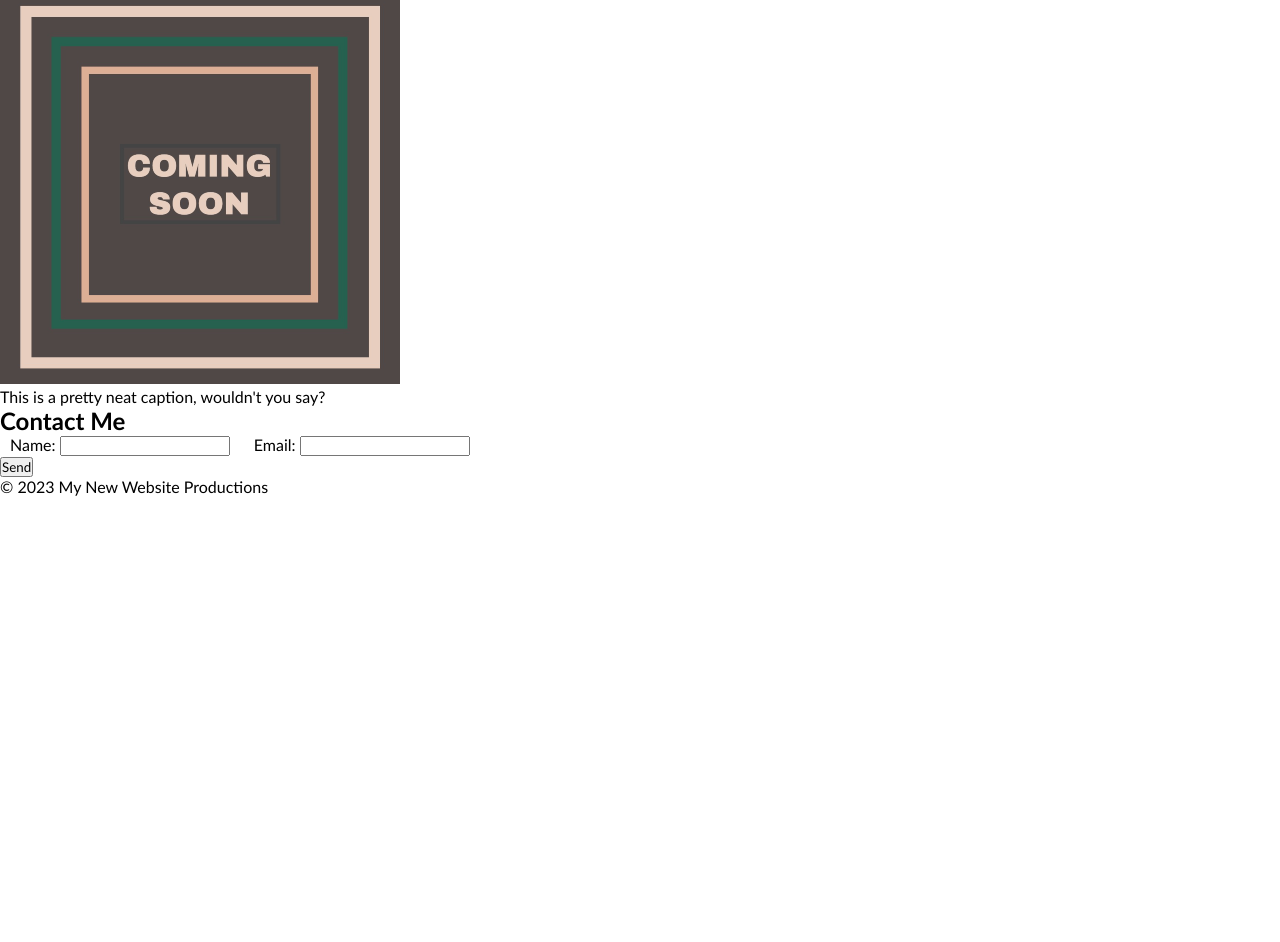
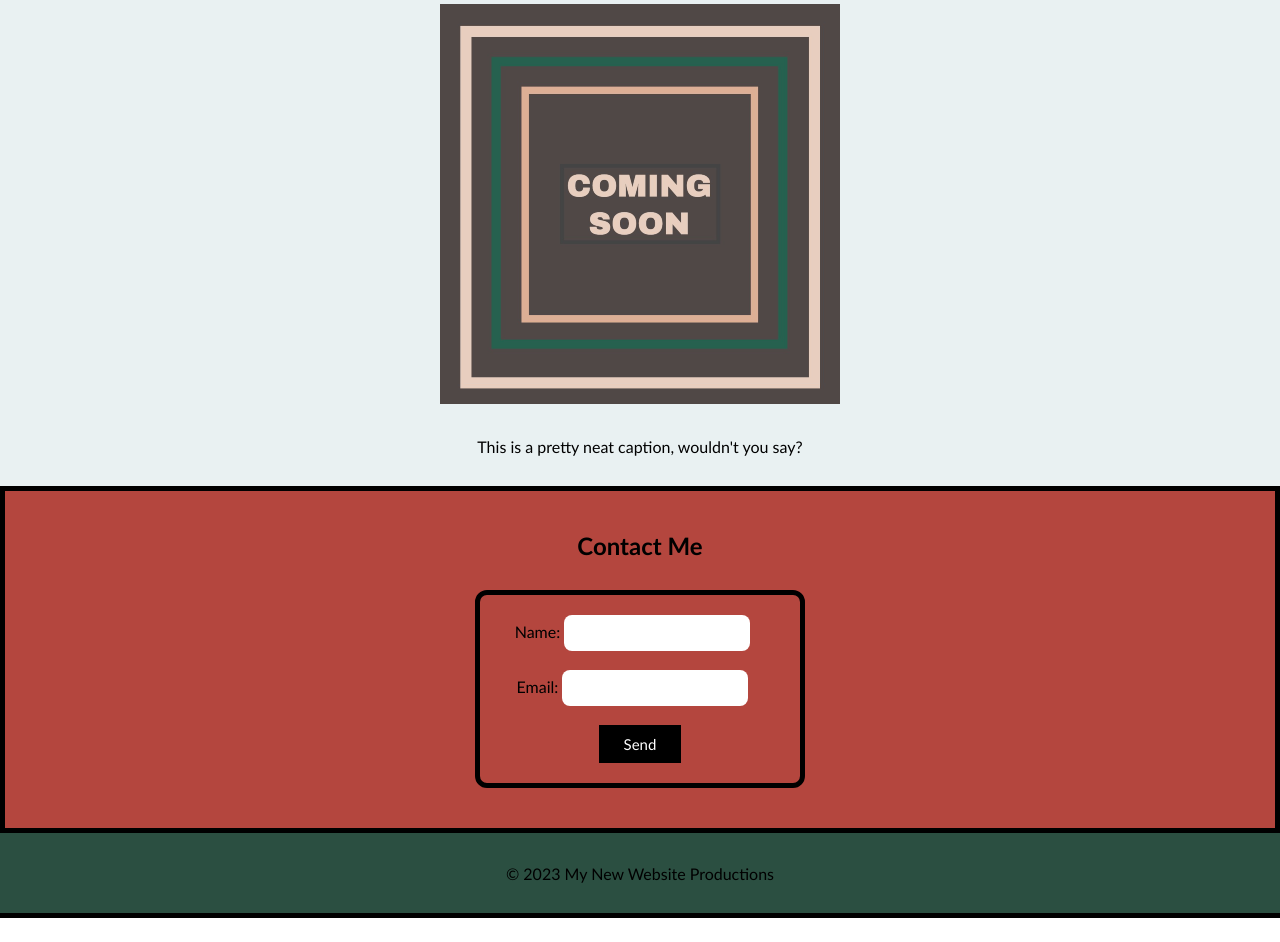
Before and after one commit to Dossman-thomas/Landing-page-site, a plain HTML site: page index.html in a window 1280 px wide. Shown: the part 195-1137 px from the top of the page. Before the commit the page ends 800 px from the top, so only its background shows below. Drawn offline with Linux system fonts and the light colour scheme.

Commit message:
finished site

```diff
--- a/assets/styles/styles.css
+++ b/assets/styles/styles.css
@@ -1,10 +1,19 @@
+/* UNIVERSAL SELECTORS */
+
 * {
   margin: 0;
   padding: 0;
   font-family: 'Trebuchet MS', 'Lucida Sans Unicode', 'Lucida Grande', 'Lucida Sans', Arial, sans-serif;
 }
 
+body {
+  position: relative;
+}
+
+/* SEMANTIC ELEMENT SELECTORS */
+
 header {
+  position: fixed;
   height: 80px;
   width: 100%;
   background-color: #2b4f41;
@@ -15,7 +24,45 @@ header {
   font-size: 22px;
   font-weight: 600;
   border-bottom: 10px solid #b4463e;
-  margin-bottom: 50px;
+  margin-bottom: 30px;
+}
+
+main {
+  text-align: center;
+  display: flex;
+  justify-content: center;
+  flex-direction: column;
+  background-color: rgb(233, 241, 242);
+  gap: 30px;
+  margin-bottom: 30px;
+  padding: 130px 0 85px 0;
+}
+
+img, h2 {
+  margin-bottom: 30px;
+}
+
+footer {
+  position: absolute;
+  bottom: 0;
+  margin-top: 0;
+  height: 80px;
+  width: 100%;
+  background-color: #2b4f41;
+  border-bottom: 5px solid black;
+  display: flex;
+  justify-content: center;
+  align-items: center;
+}
+
+form {
+  display: flex;
+  flex-direction: column;
+  justify-content: center;
+  align-items: center;
+  background-color: #b4463e;
+  padding: 40px;
+  border: 5px solid black;
 }
 
 ul {
@@ -25,10 +72,34 @@ ul {
 li {
   display: inline;
   padding: 0 10px;
-
 }
 
 a {
   text-decoration: none;
   color: #dbd7d3;
 }
+
+button {
+  padding: 10px 25px;
+  background-color: black;
+  color: white;
+  font-size: 15px;
+  border: none;
+  cursor: pointer;
+}
+
+input {
+  padding: 10px;
+  border-radius: 8px;
+  border: none;
+}
+
+/* CLASS SELECTORS */
+
+.contact-form {
+  display: block;
+  border: 5px solid black;
+  border-radius: 12px;
+  padding: 20px 10px;
+  width: 300px;
+}
--- a/index.html
+++ b/index.html
@@ -25,7 +25,7 @@
         </li>
 
         <li>
-          <a>Contact</a>
+          <a href="#contact-section">Contact</a>
         </li>
 
       </ul>
@@ -48,25 +48,27 @@
 
     </figure>
 
-    <section>
-
-      <h2>Contact Me</h2>
+    <section id="contact-section">
 
       <form>
 
+        <h2>Contact Me</h2>
+
+        <div class="contact-form">
         <ul>
           <li>
-            <label>Name:</label>
-            <input>
+            <label for="name">Name:</label>
+            <input id="name" name="user-name">
           </li>
+          <br><br>
           <li>
-            <label>Email:</label>
-            <input>
+            <label for="email">Email:</label>
+            <input id="email" name="user-email">
           </li>
         </ul>
+        <br>
 
-        <div>
-          <button>Send</button>
+          <button type="submit">Send</button>
         </div>
 
       </form>
```
